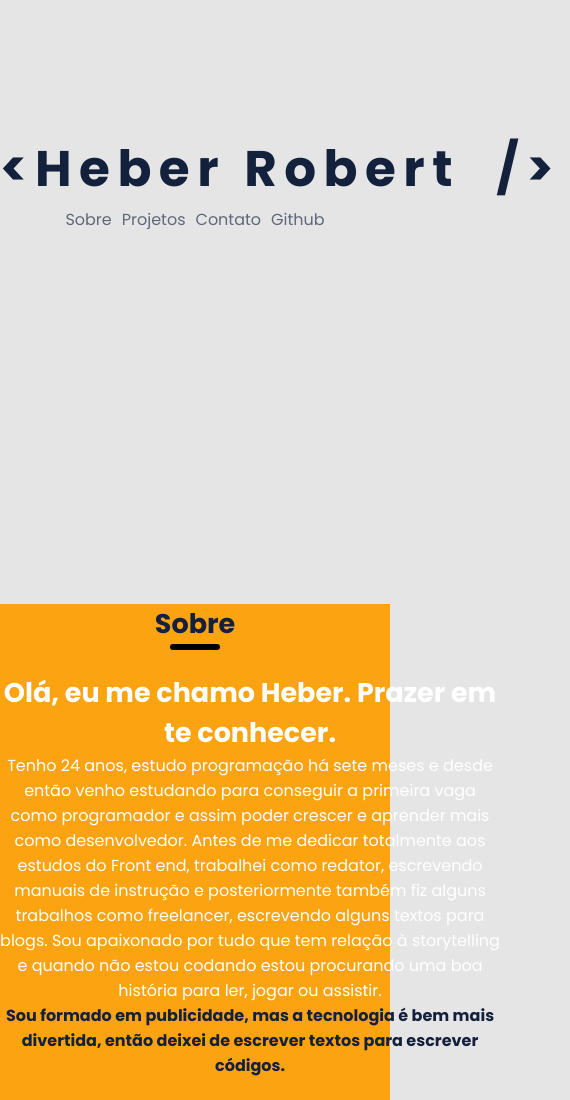
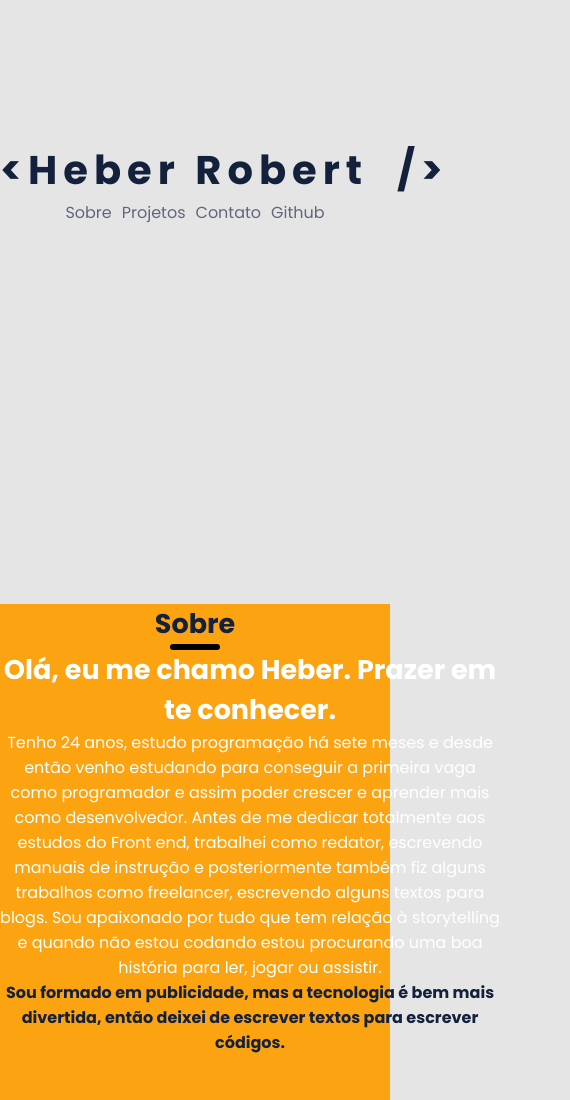
Before and after one commit to euheber/heber-Robert-portfolio, a plain HTML site: page index.html in a window 390 px wide. Shown: the part 240-1340 px from the top of the page, 570 px wide, since content can reach past the window. Drawn offline with Linux system fonts and the light colour scheme.

Commit message:
fix: mobile version

```diff
--- a/styles/style.css
+++ b/styles/style.css
@@ -143,9 +143,9 @@ nav ul li a:hover {
 
 #personal-info {
   text-align: center;
-  width: 70rem;
+  width: auto;
   margin: 0 auto;
-  height: 45rem;
+  height: auto;
   display: flex;
   flex-direction: column;
   justify-content: center;
@@ -160,9 +160,8 @@ nav ul li a:hover {
   width: 90%;
   margin: 0 auto 2rem auto;
   border-radius: 7px;
-  margin-top: -10rem;
+  margin-top: -20rem;
   display: flex;
-  flex-wrap: wrap;
   justify-content: center;
   gap: 1rem;
   border: 1px solid lightgrey;
@@ -300,16 +299,22 @@ footer {
 
 
 @media(max-width: 500px){
-   /* html{
-    font-size: 40%;
-   } */
+
+  #logo h3{
+    font-size: 4rem;
+  }
 
    #personal-info{
     width: 50rem;
    }
 
+   #logo{
+    width: 45rem;
+   }
+
    #about{
     margin-top: -5rem;
+    flex-direction: column;
    }
 
    #project{
```
